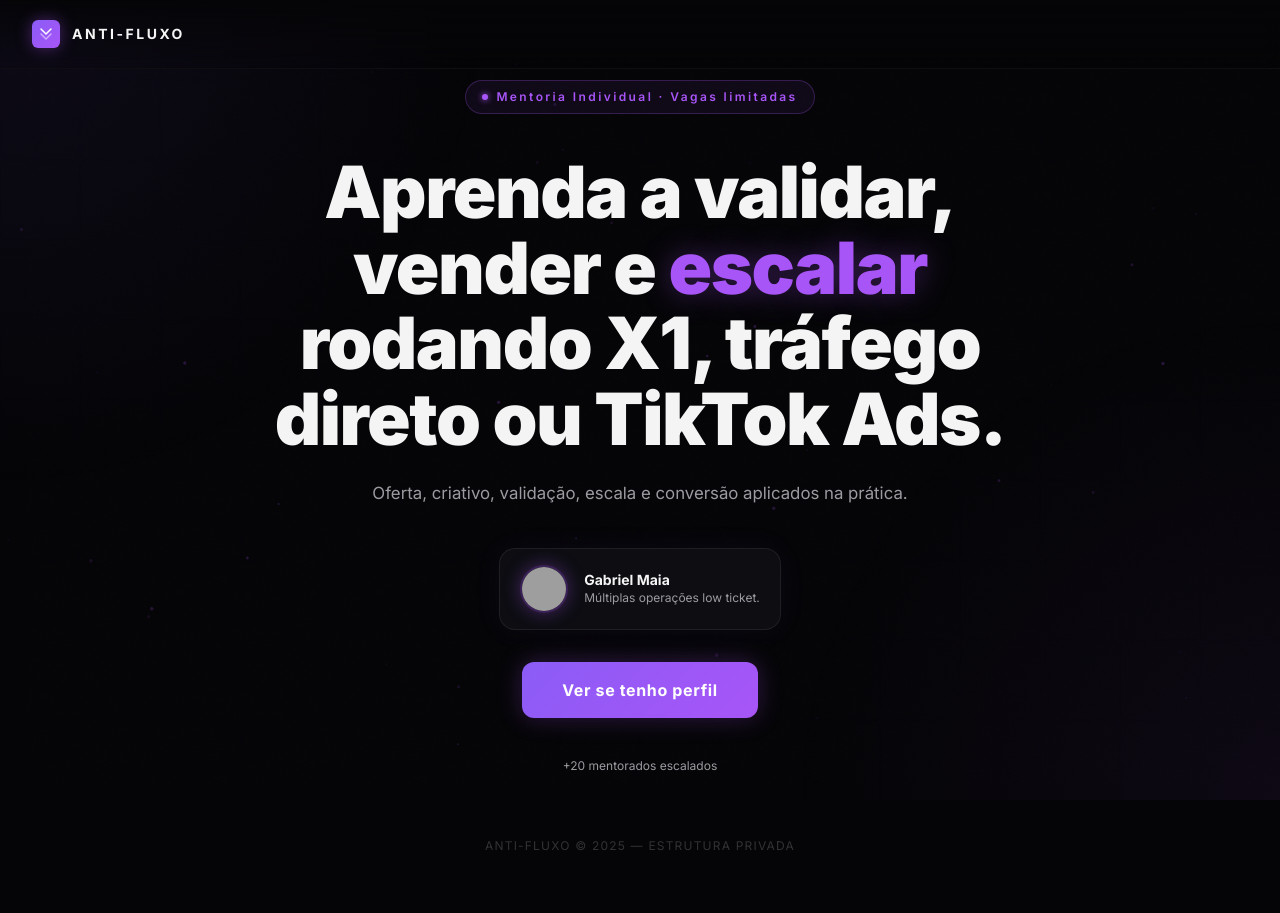
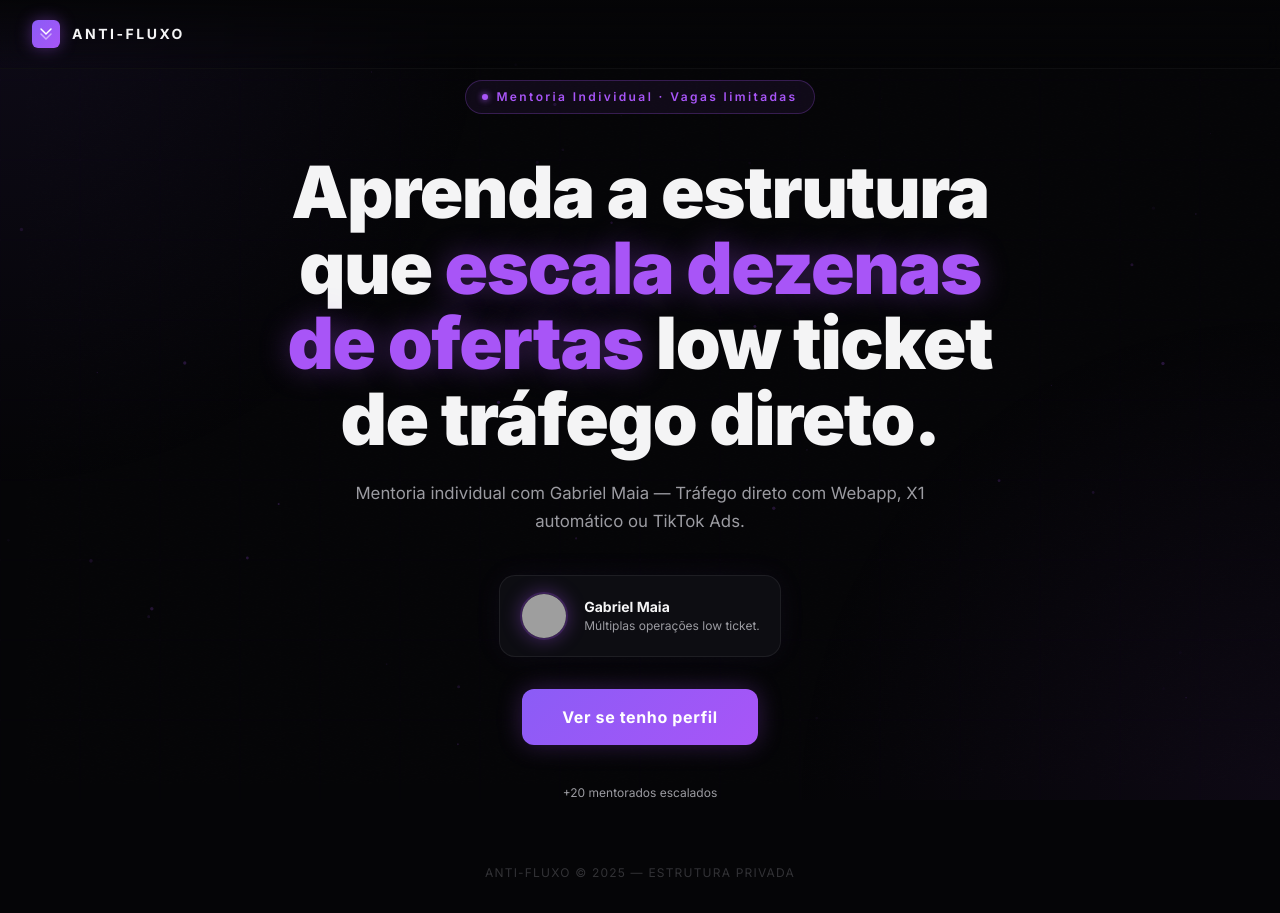
Before and after one commit to gabrielmaiagt/mentoriav2, a Next.js app: page / in a window 1280 px wide. Before the commit the page ends 886 px from the top, so only its background shows below. Built offline with nearby package versions, Linux system fonts and the light colour scheme; grey boxes are pictures that could not be loaded.

Commit message:
copy: nova headline e subheadline da landing

```diff
--- a/app/page.tsx
+++ b/app/page.tsx
@@ -40,11 +40,11 @@ export default function LandingPage() {
             className="font-black leading-[1.05] mb-6"
             style={{ fontSize: "clamp(2.6rem, 6vw, 4.5rem)", color: "#F4F4F5", letterSpacing: "-0.02em" }}
           >
-            Aprenda a validar, vender e{" "}
+            Aprenda a estrutura que{" "}
             <span style={{ color: "#A855F7", textShadow: "0 0 30px rgba(168,85,247,0.35)" }}>
-              escalar
+              escala dezenas de ofertas
             </span>{" "}
-            rodando X1, tráfego direto ou TikTok Ads.
+            low ticket de tráfego direto.
           </motion.h1>
 
           <motion.p
@@ -52,7 +52,7 @@ export default function LandingPage() {
             className="mb-10 max-w-xl leading-relaxed"
             style={{ fontSize: "1.05rem", color: "#9B9BA1", fontWeight: 400 }}
           >
-            Oferta, criativo, validação, escala e conversão aplicados na prática.
+            Mentoria individual com Gabriel Maia — Tráfego direto com Webapp, X1 automático ou TikTok Ads.
           </motion.p>
 
           {/* Card do mentor */}
```
